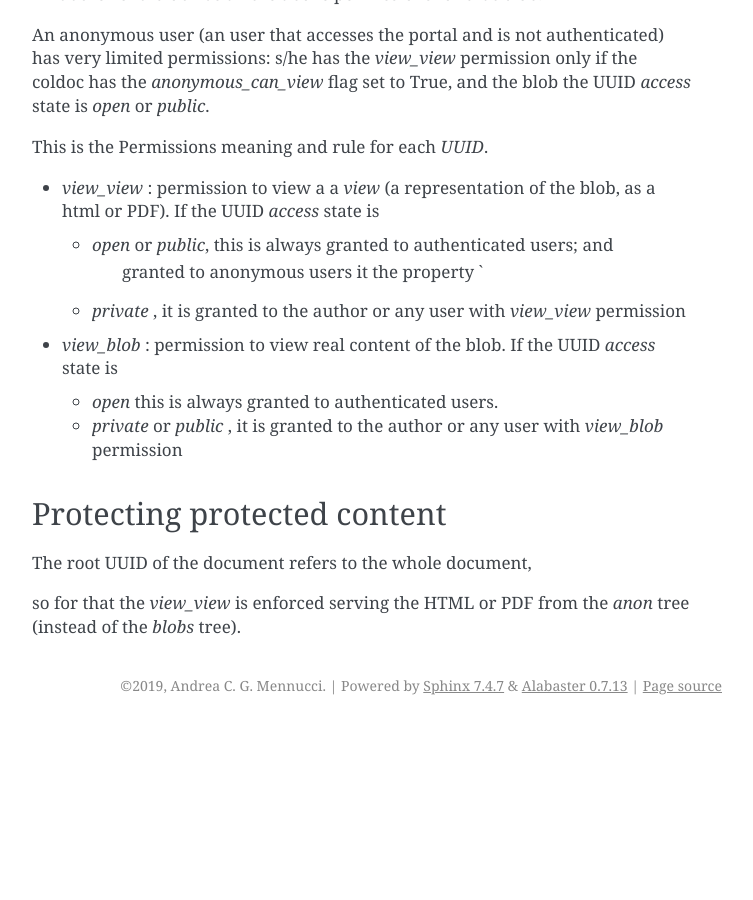
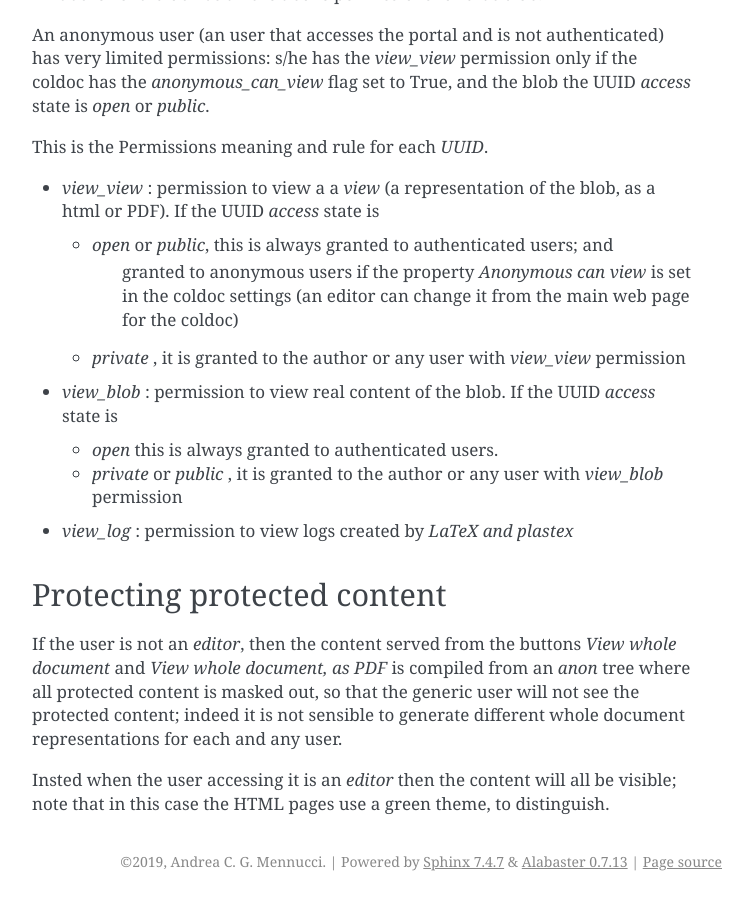
Before and after one commit to mennucc/ColDoc_project, a Sphinx documentation site: the page built from docs/source/permission.rst, in a window 1280 px wide and 900 px high, scrolled down 638 px. Shown: the whole window, without its empty margins (388-1141 px from the left). Built offline with Sphinx 7.4.7, drawn with Linux system fonts in a browser that asks for light colours; pages that are not in the unit, such as notebooks, are missing from menus; before the commit the page ends 1363 px from its top, so only the background shows below that; some of the changed text lies outside the part shown.

Commit message:
update documentation

```diff
--- a/docs/source/blob.rst
+++ b/docs/source/blob.rst
@@ -13,8 +13,8 @@ The ColDoc is a tree of UUIDs, connected by a parent-children
 relationship.
 
 There is a special UUID called `root_uuid` usually 001. It is the root
-of the tree.  (The `root_uuid` can be changed, it is stored as field
-`root_uuid` in the `DColDoc` model.)
+of the tree.  (The `root_uuid` may be changed, it is stored as field
+`root_uuid` in the `DColDoc` model, but this is untested and may break the portal.)
 
 Relationship between blobs and UUID
 -----------------------------------
--- a/docs/source/deploy.rst
+++ b/docs/source/deploy.rst
@@ -111,11 +111,11 @@ Before we create some fake users, to be able to interact with the portal.
 
 (The list of users and passwords will be printed on terminal)
 
-We insert the test LaTeX document in the portal. Note that `jsmith` is the author of all blobs, and will have special access rights.
+We insert the test LaTeX document in the portal. Note that `jsmith` is the author of all blobs, and will have special access rights; similarly `ed_itor` is the editor, and will have access to some administrative information in the coldoc main page.
 
 .. code:: shell
 
-	  # python3 ${COLDOC_SRC_ROOT}/ColDocDjango/blob_inator.py --coldoc-nick=test --ZS  --author=jsmith  --SP --SAT    ${COLDOC_SRC_ROOT}/test/latex/latex_test.tex
+	  # python3 ${COLDOC_SRC_ROOT}/ColDocDjango/blob_inator.py --coldoc-nick=paper --ZS --editor=ed_itor --author=jsmith  --SP --SAT    ${COLDOC_SRC_ROOT}/test/paper/paper.tex
 
 Then you should generate all PDF and HTML associated to the test paper
 
--- a/docs/source/index.rst
+++ b/docs/source/index.rst
@@ -21,6 +21,8 @@ Welcome to ColDoc's documentation!
   blob
   metadata
   permission
+  blobify
+  editing
 
 
 
--- a/docs/source/permission.rst
+++ b/docs/source/permission.rst
@@ -4,7 +4,7 @@ Permissions
 (See in ColDocDjango/users.py for more details).
 
 There is a list of permissions for each UUID. Currently it is:
- 'view_view','view_blob','change_blob','download','commit','view_dmetadata','change_dmetadata'
+ 'view_view','view_log','view_blob','change_blob','download','commit','view_dmetadata','change_dmetadata'
 
 Permissions are associated to the UUID of the blob,
 so they are the same for all languages and/or content types.
@@ -37,7 +37,8 @@ This is the Permissions meaning and rule for each `UUID`.
   If the UUID `access` state is
 
   - `open` or `public`, this is always granted to authenticated users; and
-     granted to anonymous users it the property `
+     granted to anonymous users if the property `Anonymous can view` is set in the coldoc settings
+     (an editor can change it from the main web page for the coldoc)
 
   - `private` , it is granted to the author or any user with `view_view` permission
 
@@ -48,10 +49,17 @@ This is the Permissions meaning and rule for each `UUID`.
 
   - `private` or `public` , it is granted to the author or any user with `view_blob` permission
 
+- `view_log` : permission to  view logs created by `LaTeX` `and plastex`
+
 Protecting protected content
 ----------------------------
 
-The root UUID of the document refers to the whole document,
+If the user is not an `editor`, then
+the content served from the buttons `View whole document` and  `View whole document, as PDF`
+is compiled from an `anon` tree where all protected content is masked out,
+so that the generic user will not see the protected content; indeed it is
+not sensible to generate different whole document representations
+for each and any user.
 
-so for that the `view_view` is
-enforced serving the HTML or PDF from the `anon` tree (instead of the `blobs` tree).
+Insted when the user accessing it is an `editor` then the content will all be visible;
+note that in this case the HTML pages use a green theme, to distinguish.
```
